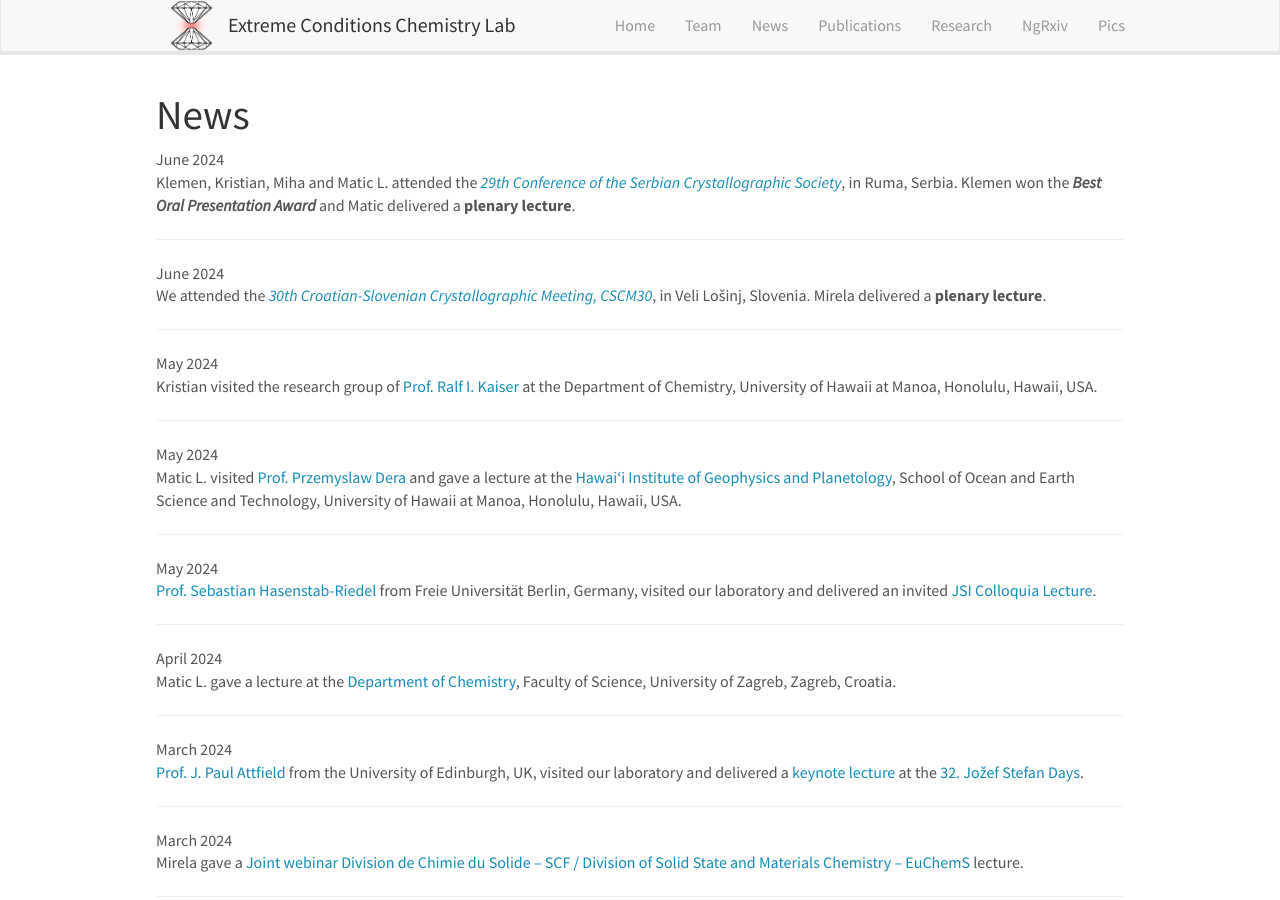
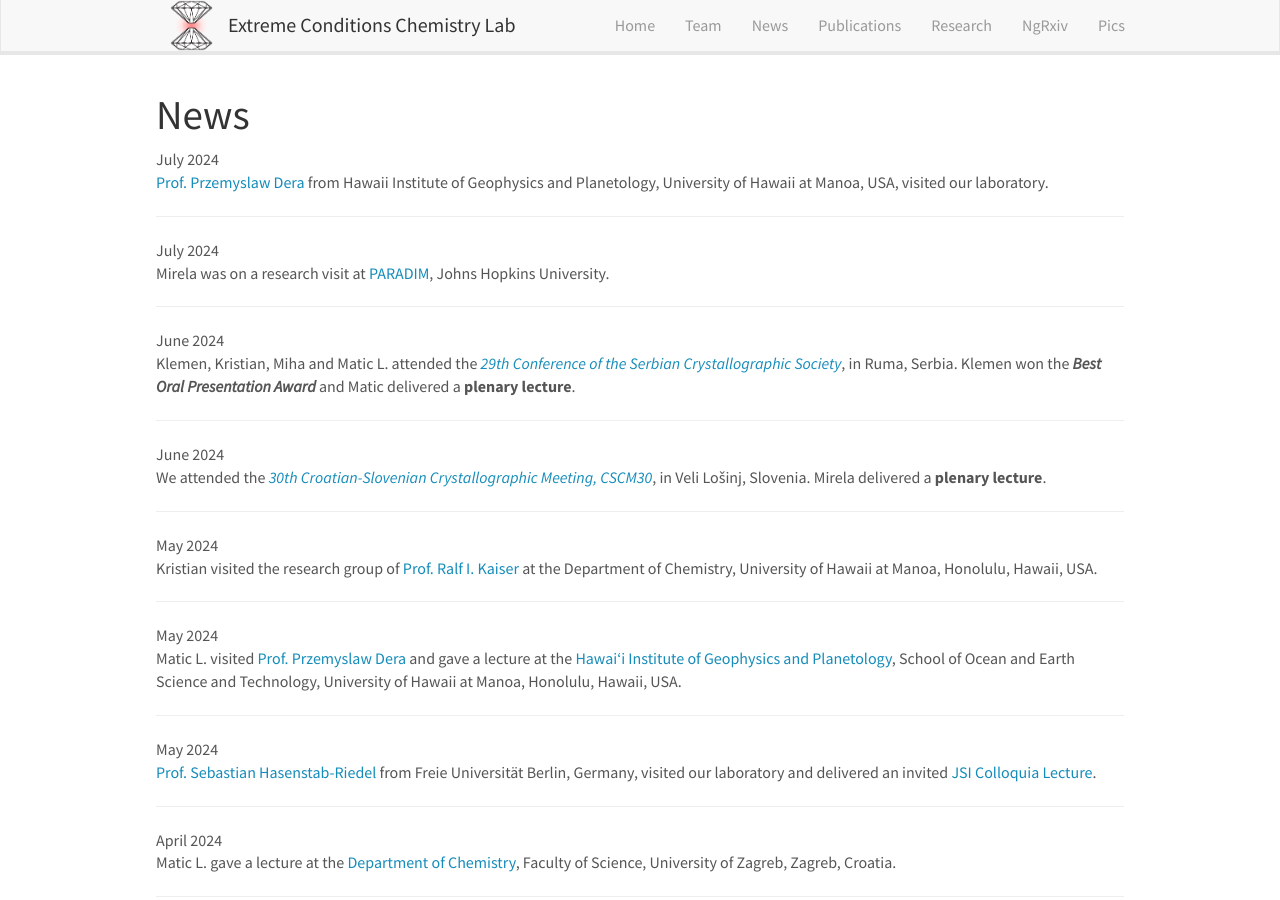
Before and after one commit to eccl-jsi/eccl-jsi.github.io, a Jekyll site: the page built from _pages/allnews.md, in a window 1280 px wide and 900 px high. Built offline with Jekyll 4.4.1, drawn with Linux system fonts in a browser that asks for light colours; nearby versions of some CDN libraries.

Commit message:
Update news.yml

```diff
--- a/_data/news.yml
+++ b/_data/news.yml
@@ -1,3 +1,9 @@
+- date: July 2024
+  headline: "<a href='https://www.higp.hawaii.edu/index.php/people/przemyslaw-dera/'>Prof. Przemyslaw Dera</a> from Hawaii Institute of Geophysics and Planetology, University of Hawaii at Manoa, USA, visited our laboratory."
+
+- date: July 2024
+  headline: "Mirela was on a research visit at <a href='https://www.paradim.org/'>PARADIM</a>, Johns Hopkins University."
+
 - date: June 2024
   headline: "Klemen, Kristian, Miha and Matic L. attended the <a href='https://skd.org.rs/conferences/current-conference/'><i>29th Conference of the Serbian Crystallographic Society</i></a>, in Ruma, Serbia. Klemen won the <b><i>Best Oral Presentation Award</i></b> and Matic delivered a <b>plenary lecture</b>."
 
```
